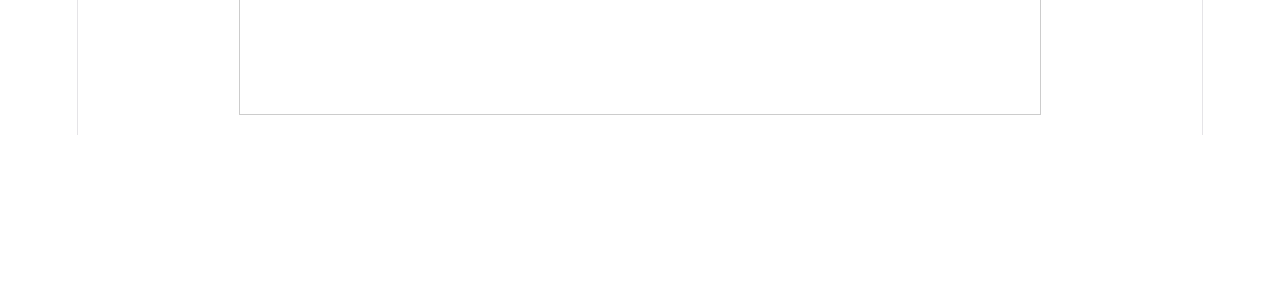
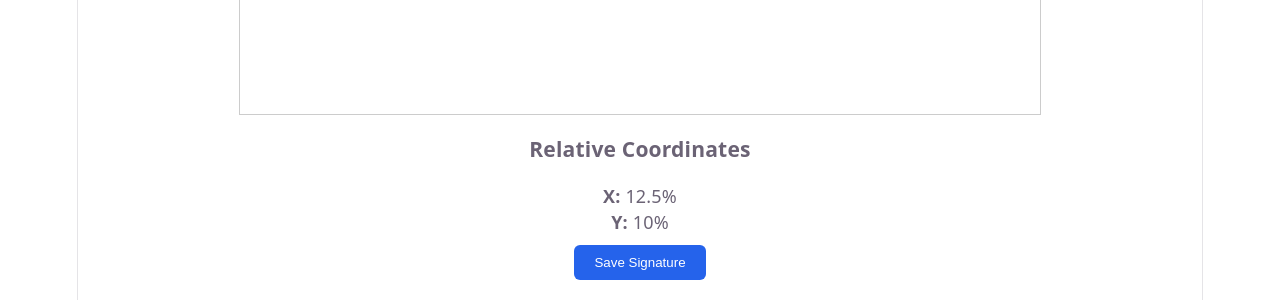
Before and after one commit to Sanskar077/document-signature-app, a React (Vite) app in the folder client/: page /sign/1 in a window 1280 px wide. Shown: the part 997-1297 px from the top of the page. Before the commit the page ends 1132 px from the top, so only its background shows below. Built offline with nearby package versions, Linux system fonts and the light colour scheme.

Commit message:
Day 6 : PDF Editor Integration

```diff
--- a/client/src/pages/SignaturePlacement.tsx
+++ b/client/src/pages/SignaturePlacement.tsx
@@ -1,6 +1,7 @@
 import { DndContext, useDraggable } from "@dnd-kit/core";
 import { CSS } from "@dnd-kit/utilities";
 import { useState } from "react";
+import axios from "axios";
 
 function DraggableSignature({
   x,
@@ -32,6 +33,7 @@ function DraggableSignature({
     borderRadius: "8px",
     cursor: "grab",
     transform: CSS.Translate.toString(transform),
+    userSelect: "none" as const,
   };
 
   return (
@@ -47,10 +49,51 @@ function DraggableSignature({
 }
 
 function SignaturePlacement() {
+  const pageWidth = 800;
+  const pageHeight = 1000;
+
   const [position, setPosition] = useState({
     x: 100,
     y: 100,
   });
+
+  const [relativePosition, setRelativePosition] =
+    useState({
+      x: 12.5,
+      y: 10,
+    });
+
+  const saveSignature = async () => {
+    try {
+      const token = localStorage.getItem("token");
+
+      const documentId =
+        window.location.pathname.split("/").pop();
+
+      const response = await axios.post(
+        "http://localhost:5000/api/signatures",
+        {
+          documentId,
+          x: relativePosition.x,
+          y: relativePosition.y,
+          page: 1,
+        },
+        {
+          headers: {
+            Authorization: `Bearer ${token}`,
+          },
+        }
+      );
+
+      console.log(response.data);
+
+      alert("Signature saved successfully");
+    } catch (error) {
+      console.error(error);
+
+      alert("Failed to save signature");
+    }
+  };
 
   return (
     <div style={{ padding: "20px" }}>
@@ -60,17 +103,37 @@ function SignaturePlacement() {
         onDragEnd={(event) => {
           const { delta } = event;
 
-          setPosition((prev) => ({
-            x: prev.x + delta.x,
-            y: prev.y + delta.y,
-          }));
+          setPosition((prev) => {
+            const newX = prev.x + delta.x;
+            const newY = prev.y + delta.y;
+
+            const xPercent =
+              (newX / pageWidth) * 100;
+
+            const yPercent =
+              (newY / pageHeight) * 100;
+
+            setRelativePosition({
+              x: Number(
+                xPercent.toFixed(2)
+              ),
+              y: Number(
+                yPercent.toFixed(2)
+              ),
+            });
+
+            return {
+              x: newX,
+              y: newY,
+            };
+          });
         }}
       >
         <div
           style={{
             position: "relative",
-            width: "800px",
-            height: "1000px",
+            width: `${pageWidth}px`,
+            height: `${pageHeight}px`,
             border: "1px solid #ccc",
             margin: "0 auto",
             backgroundColor: "#fff",
@@ -82,6 +145,40 @@ function SignaturePlacement() {
           />
         </div>
       </DndContext>
+
+      <div
+        style={{
+          marginTop: "20px",
+          textAlign: "center",
+        }}
+      >
+        <h3>Relative Coordinates</h3>
+
+        <p>
+          <strong>X:</strong>{" "}
+          {relativePosition.x}%
+        </p>
+
+        <p>
+          <strong>Y:</strong>{" "}
+          {relativePosition.y}%
+        </p>
+
+        <button
+          onClick={saveSignature}
+          style={{
+            padding: "10px 20px",
+            backgroundColor: "#2563eb",
+            color: "#fff",
+            border: "none",
+            borderRadius: "6px",
+            cursor: "pointer",
+            marginTop: "10px",
+          }}
+        >
+          Save Signature
+        </button>
+      </div>
     </div>
   );
 }
```
